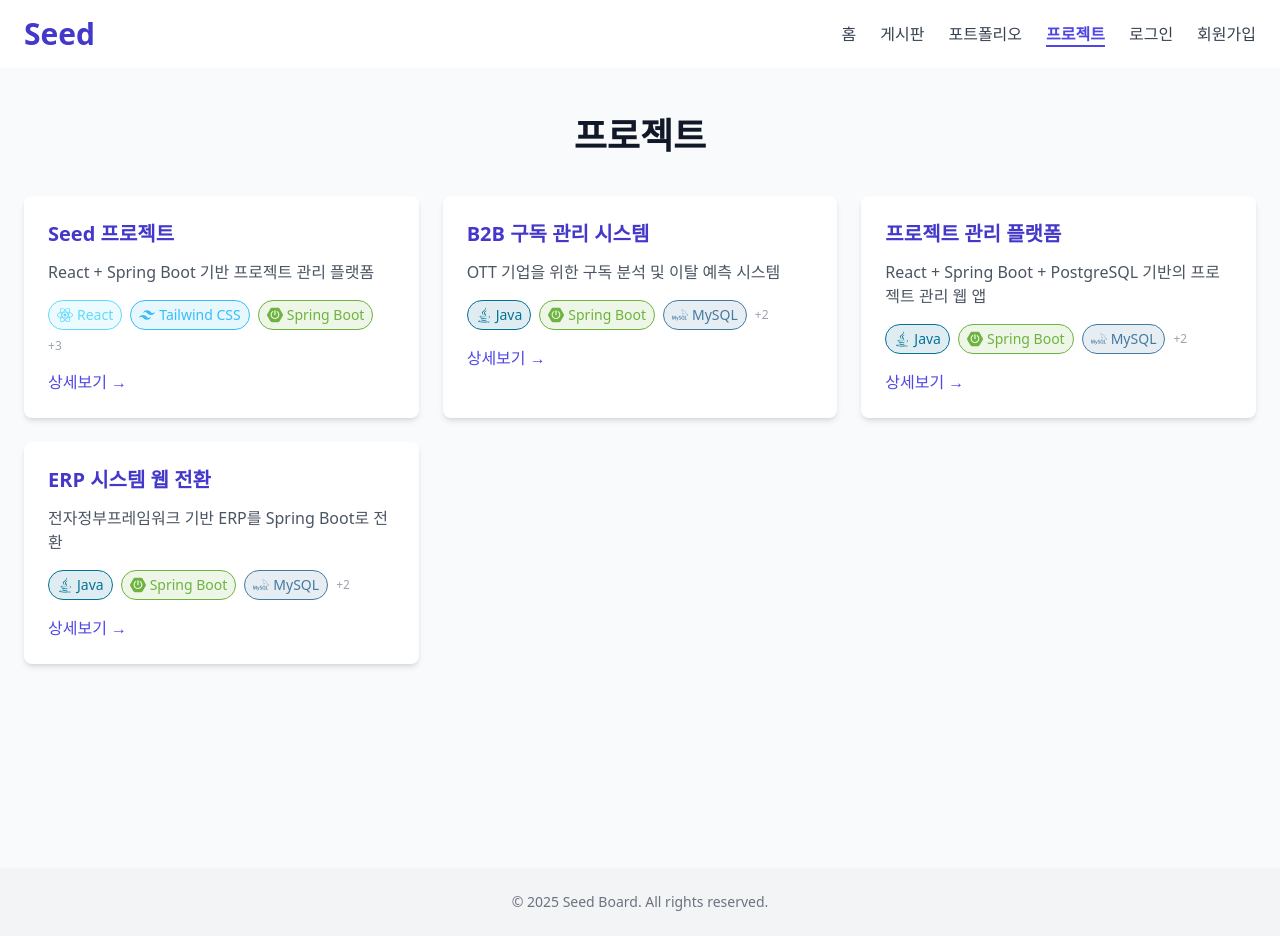
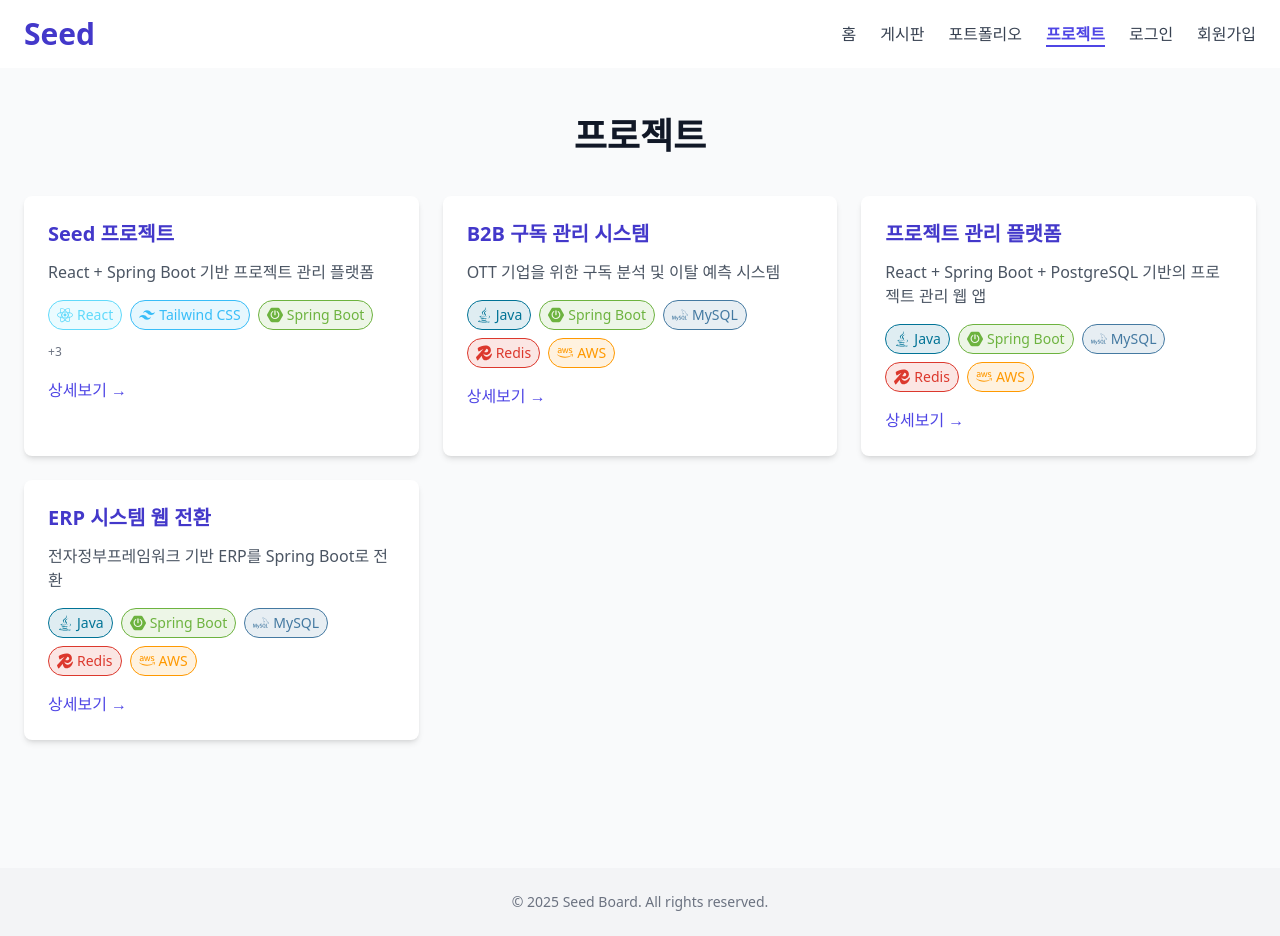
Before and after one commit to Hyeonjunnn/Seed_v1_FE, a React (Create React App) app: page /project in a window 1280 px wide. Built offline with nearby package versions, Linux system fonts and the light colour scheme; no server answers.

Commit message:
25.08.03 프로젝트에서 기술 스택 수정

```diff
--- a/src/components/ProjectsSection.jsx
+++ b/src/components/ProjectsSection.jsx
@@ -20,7 +20,7 @@ const ProjectsSection = () => {
 
               <div className="flex items-center gap-2 mb-4 flex-wrap">
                 {project.techStack.length <= 5 ? (
-                  // ✅ 5개 이하 → 전부 표시
+                  // 5개 이하 → 전부 표시
                   project.techStack.map((tech, index) => {
                     const Icon = techIcons[tech];
                     const color = brandColors[tech] || '#6B7280';
@@ -41,7 +41,7 @@ const ProjectsSection = () => {
                   })
                 ) : (
                   <>
-                    {/* ✅ 기본 3개 */}
+                    {/* 기본 3개 */}
                     {project.techStack.slice(0, 3).map((tech, index) => {
                       const Icon = techIcons[tech];
                       const color = brandColors[tech] || '#6B7280';
@@ -61,7 +61,7 @@ const ProjectsSection = () => {
                       );
                     })}
 
-                    {/* ✅ +N 버튼 (툴팁 포함) */}
+                    {/* +N 버튼 (툴팁 포함) */}
                     <div className="relative group">
                       <span className="text-gray-500 text-xs cursor-pointer">+{project.techStack.length - 3}</span>
 
--- a/src/pages/ProjectList.jsx
+++ b/src/pages/ProjectList.jsx
@@ -18,17 +18,39 @@ const Portfolio = () => {
               <h3 className="text-xl font-semibold text-indigo-700 mb-3">{project.name}</h3>
               <p className="text-gray-600 mb-4">{project.description}</p>
 
-              {/* 기술 스택 미리보기 (최대 3개) */}
               <div className="flex items-center gap-2 mb-4 flex-wrap">
-                {project.techStack.slice(0, 3).map((tech, index) => {
+                {project.techStack.length <= 5 ? (
+                  // 5개 이하 → 전부 표시
+                  project.techStack.map((tech, index) => {
                     const Icon = techIcons[tech];
-                  const color = brandColors[tech] || '#6B7280'; // 기본 색상은 gray-500
+                    const color = brandColors[tech] || '#6B7280';
                     return (
                       <div
                         key={index}
-                      className="flex items-center gap-1 text-sm px-2 py-1 rounded-full"
+                        className="flex items-center gap-1 text-sm px-2 py-1 rounded-full whitespace-nowrap"
                         style={{
-                        backgroundColor: `${color}20`, // 투명 배경 (20% opacity)
+                          backgroundColor: `${color}20`,
+                          color: color,
+                          border: `1px solid ${color}`,
+                        }}
+                      >
+                        {Icon && <Icon size={16} />}
+                        <span>{tech}</span>
+                      </div>
+                    );
+                  })
+                ) : (
+                  <>
+                    {/* 기본 3개 */}
+                    {project.techStack.slice(0, 3).map((tech, index) => {
+                      const Icon = techIcons[tech];
+                      const color = brandColors[tech] || '#6B7280';
+                      return (
+                        <div
+                          key={index}
+                          className="flex items-center gap-1 text-sm px-2 py-1 rounded-full whitespace-nowrap"
+                          style={{
+                            backgroundColor: `${color}20`,
                             color: color,
                             border: `1px solid ${color}`,
                           }}
@@ -38,8 +60,17 @@ const Portfolio = () => {
                         </div>
                       );
                     })}
-                {project.techStack.length > 3 && (
-                  <span className="text-gray-400 text-xs">+{project.techStack.length - 3}</span>
+
+                    {/* +N 버튼 (툴팁 포함) */}
+                    <div className="relative group">
+                      <span className="text-gray-500 text-xs cursor-pointer">+{project.techStack.length - 3}</span>
+
+                      {/* 툴팁 */}
+                      <div className="absolute left-1/2 transform -translate-x-1/2 top-full mt-2 bg-gray-900 text-white text-xs rounded-lg px-3 py-2 opacity-0 group-hover:opacity-100 transition whitespace-nowrap z-10">
+                        {project.techStack.slice(3).join(', ')}
+                      </div>
+                    </div>
+                  </>
                 )}
               </div>
 
```
Lines whose indentation alone changed are shown as unchanged.
